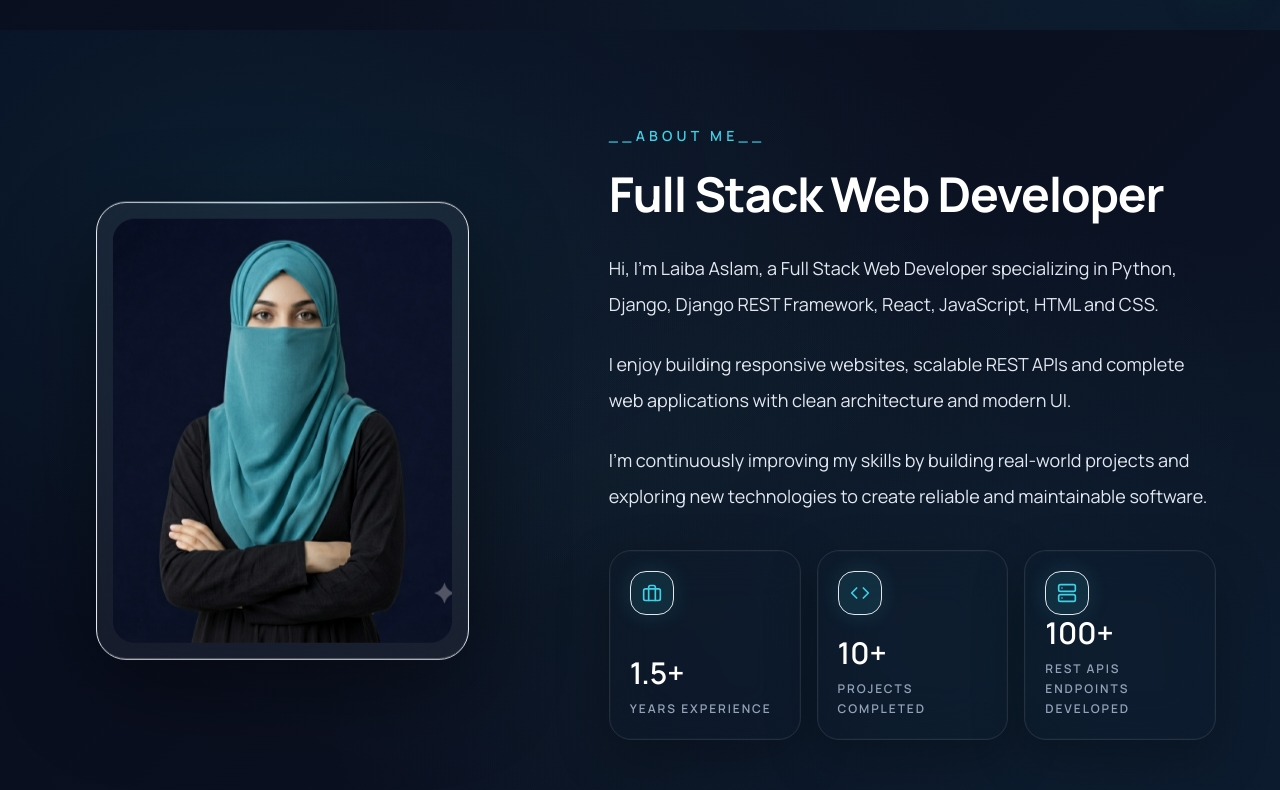
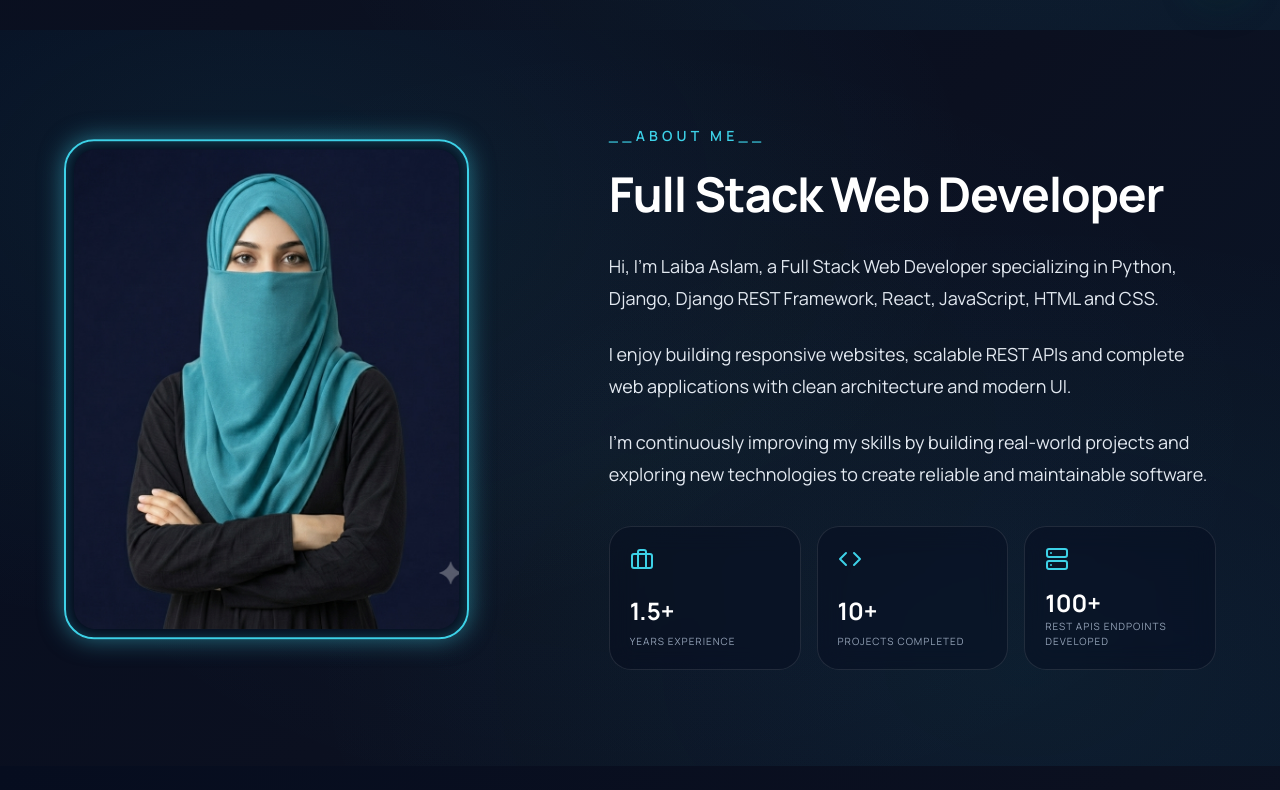
Before and after one commit to Laiba586/My_portfolio, a React (Vite) app: page / in a window 1280 px wide. Shown: the part 770-1560 px from the top of the page. Built offline with nearby package versions, Linux system fonts and the light colour scheme.

Commit message:
update hero section for responsivess

```diff
--- a/src/components/About.jsx
+++ b/src/components/About.jsx
@@ -3,21 +3,9 @@ import { FiBriefcase, FiCode, FiServer } from 'react-icons/fi'
 import profileImg from '../assets/profile.png'
 
 const stats = [
-  {
-    icon: FiBriefcase,
-    number: '1.5+',
-    label: 'Years Experience',
-  },
-  {
-    icon: FiCode,
-    number: '10+',
-    label: 'Projects Completed',
-  },
-  {
-    icon: FiServer,
-    number: '100+',
-    label: 'REST APIs EndPoints Developed',
-  },
+  { icon: FiBriefcase, number: '1.5+', label: 'Years Experience' },
+  { icon: FiCode, number: '10+', label: 'Projects Completed' },
+  { icon: FiServer, number: '100+', label: 'REST APIs EndPoints Developed' },
 ]
 
 const ease = [0.22, 1, 0.36, 1]
@@ -26,104 +14,63 @@ export default function About() {
   return (
     <section className="section overflow-hidden" id="about">
       <div className="container-max">
-        <div className="grid items-stretch gap-16 md:gap-20 lg:grid-cols-[0.4fr_0.6fr] lg:gap-[120px] xl:gap-[140px]">
+        <div className="grid items-center gap-16 md:gap-20 lg:grid-cols-[0.4fr_0.6fr] lg:gap-[120px] xl:gap-[140px]">
+
+          {/* PHOTO SECTION WITH FEROZI SPARKING GLOW */}
           <motion.div
-            className="relative mx-auto flex h-full w-full max-w-[480px] items-center justify-center lg:mx-0 lg:pl-8"
-            initial={{ opacity: 0, x: -28 }}
-            whileInView={{ opacity: 1, x: 0 }}
+            initial={{ opacity: 0, scale: 0.9 }}
+            whileInView={{ opacity: 1, scale: 1 }}
             viewport={{ once: true, amount: 0.25 }}
             transition={{ duration: 0.8, ease }}
+            className="relative mx-auto flex h-full w-full max-w-[480px] items-center justify-center lg:mx-0"
           >
-            <div className="absolute inset-8 rounded-[36px] bg-[#3dd1e7]/14 blur-3xl" />
             <motion.div
-              animate={{ y: [0, -12, 0] }}
-              transition={{ duration: 6, repeat: Infinity, ease: 'easeInOut' }}
-              className="relative"
+              animate={{ y: [0, -10, 0] }}
+              transition={{ duration: 5, repeat: Infinity, ease: 'easeInOut' }}
+              className="relative rounded-[30px] border-2 border-[#3dd1e7] shadow-[0_0_25px_rgba(61,209,231,0.5),inset_0_0_15px_rgba(61,209,231,0.3)] p-2 bg-slate-950/50"
             >
-              <motion.div
-                whileHover={{ y: -5, scale: 1.015 }}
-                transition={{ duration: 0.35, ease }}
-                className="group relative overflow-hidden rounded-[30px] border border-[#3dd1e7]/24 bg-white/[0.055] p-4 shadow-[0_30px_95px_rgba(0,0,0,0.42),0_0_0_1px_rgba(255,255,255,0.035)_inset] backdrop-blur-2xl hover:border-[#3dd1e7]/45 hover:shadow-[0_38px_120px_rgba(0,0,0,0.52),0_0_54px_rgba(61,209,231,0.16)]"
-              >
-                <div className="pointer-events-none absolute inset-x-10 top-0 h-px bg-gradient-to-r from-transparent via-cyan-200/55 to-transparent" />
-                <div className="relative overflow-hidden rounded-[22px] bg-slate-950/45">
-                  <img
-                    src={profileImg}
-                    alt="Laiba Aslam"
-                    className="aspect-[4/5] w-full object-cover object-top transition duration-700 group-hover:scale-105"
-                    style={{
-                      filter: 'brightness(0.95) contrast(1.04) saturate(0.9)',
-                    }}
-                    onError={(event) => {
-                      event.currentTarget.style.display = 'none'
-                    }}
-                  />
-                  <div className="pointer-events-none absolute inset-0 bg-gradient-to-t from-[#0b1020]/28 via-transparent to-cyan-200/5" />
-                </div>
-              </motion.div>
+              <img
+                src={profileImg}
+                alt="Laiba Aslam"
+                className="rounded-[22px] aspect-[4/5] w-full object-cover"
+              />
             </motion.div>
           </motion.div>
 
+          {/* ABOUT CONTENT */}
           <motion.div
+            initial={{ opacity: 0, y: 30 }}
+            whileInView={{ opacity: 1, y: 0 }}
+            viewport={{ once: true, amount: 0.25 }}
+            transition={{ duration: 0.8, ease, delay: 0.2 }}
             className="mx-auto flex h-full w-full max-w-4xl flex-col justify-center text-center lg:mx-0 lg:text-left"
-            initial={{ opacity: 0, x: 56 }}
-            whileInView={{ opacity: 1, x: 0 }}
-            viewport={{ once: true, amount: 0.25 }}
-            transition={{ duration: 0.8, ease, delay: 0.08 }}
           >
-            <p className="text-sm font-semibold uppercase tracking-[0.3em] text-[#3dd1e7] mb-6">
-              __About Me__
-            </p>
-            <h2 className="text-4xl font-bold tracking-tight text-white sm:text-5xl">
-              Full Stack Web Developer
-            </h2>
+            <p className="text-sm font-semibold uppercase tracking-[0.3em] text-[#3dd1e7] mb-6">__About Me__</p>
+            <h2 className="text-4xl font-bold tracking-tight text-white sm:text-5xl">Full Stack Web Developer</h2>
 
-            <div className="mt-8 space-y-6 text-[18px] leading-8 text-slate-300/92 sm:text-[18px] sm:leading-9">
-              <p>
-                Hi, I'm Laiba Aslam, a Full Stack Web Developer specializing in Python, Django, Django REST Framework, React, JavaScript, HTML and CSS.
-              </p>
-
-              <p>
-                I enjoy building responsive websites, scalable REST APIs and complete web applications with clean architecture and modern UI.
-              </p>
-
-              <p>
-                I'm continuously improving my skills by building real-world projects and exploring new technologies to create reliable and maintainable software.
-              </p>
+            <div className="mt-8 space-y-6 text-[18px] leading-8 text-slate-300/92">
+              <p>Hi, I'm Laiba Aslam, a Full Stack Web Developer specializing in Python, Django, Django REST Framework, React, JavaScript, HTML and CSS.</p>
+              <p>I enjoy building responsive websites, scalable REST APIs and complete web applications with clean architecture and modern UI.</p>
+              <p>I'm continuously improving my skills by building real-world projects and exploring new technologies to create reliable and maintainable software.</p>
             </div>
 
+            {/* STATS */}
             <motion.div
               className="mt-9 grid gap-4 sm:grid-cols-3"
-              variants={{
-                hidden: {},
-                visible: { transition: { staggerChildren: 0.12 } },
-              }}
+              variants={{ hidden: {}, visible: { transition: { staggerChildren: 0.1 } } }}
               initial="hidden"
               whileInView="visible"
-              viewport={{ once: true, amount: 0.3 }}
+              viewport={{ once: true }}
             >
               {stats.map(({ icon: Icon, number, label }) => (
                 <motion.div
                   key={label}
-                  variants={{
-                    hidden: { opacity: 0, y: 20 },
-                    visible: { opacity: 1, y: 0 },
-                  }}
-                  transition={{ duration: 0.6, ease }}
-                  whileHover={{ y: -6, scale: 1.02 }}
-                  className="group flex min-h-[156px] flex-col justify-between rounded-[22px] border border-white/10 bg-slate-950/38 p-5 shadow-[0_18px_52px_rgba(0,0,0,0.28),0_0_0_1px_rgba(255,255,255,0.025)_inset] backdrop-blur-xl transition duration-300 hover:border-[#3dd1e7]/42 hover:bg-white/[0.065] hover:shadow-[0_26px_70px_rgba(0,0,0,0.38),0_0_32px_rgba(61,209,231,0.13)]"
+                  variants={{ hidden: { opacity: 0, y: 20 }, visible: { opacity: 1, y: 0 } }}
+                  className="flex flex-col justify-between rounded-[22px] border border-white/10 bg-slate-950/30 p-5 backdrop-blur-md hover:border-[#3dd1e7]/50 transition-all"
                 >
-                  <span className="flex h-11 w-11 items-center justify-center rounded-2xl border border-[#3dd1e7]/24 bg-[#3dd1e7]/10 text-[#3dd1e7] shadow-[0_0_22px_rgba(61,209,231,0.14)] transition duration-300 group-hover:text-cyan-100 group-hover:shadow-[0_0_30px_rgba(61,209,231,0.24)]">
-                    <Icon className="h-5 w-5" />
-                  </span>
-                  <div>
-                    <span className="block text-3xl font-semibold tracking-normal text-white">
-                      {number}
-                    </span>
-                    <span className="mt-2 block text-xs font-semibold uppercase leading-5 tracking-[0.16em] text-slate-400">
-                      {label}
-                    </span>
-                  </div>
+                  <Icon className="h-6 w-6 text-[#3dd1e7] mb-4" />
+                  <span className="text-2xl font-bold text-white">{number}</span>
+                  <span className="text-[10px] uppercase tracking-widest text-slate-400">{label}</span>
                 </motion.div>
               ))}
             </motion.div>
--- a/src/components/Navbar.jsx
+++ b/src/components/Navbar.jsx
@@ -2,7 +2,7 @@ import { useState } from 'react'
 import { Link } from 'react-scroll'
 import { FiMenu, FiX } from 'react-icons/fi'
 import { motion } from 'framer-motion'
-import profileImg from '../assets/profile.png'
+import profileImg from '../assets/profile1.png'
 
 const navItems = [
   { to: 'about', label: 'About' },
@@ -21,15 +21,18 @@ export default function Navbar() {
           <div className="flex items-center justify-between px-6 py-4">
             {/* Logo + Name + Photo */}
             <div className="flex items-center gap-4">
-              <img
-                src={profileImg}
-                alt="Laiba Aslam"
-                className="w-14 h-14 rounded-full object-cover border-2 border-[#3dd1e7] shadow-[0_0_20px_rgba(61,209,231,0.4)]"
-                onError={(e) => { e.currentTarget.style.display = 'none' }}
-              />
+              {/* IMAGE FIX: Border white aur shadow white kar di hai */}
+              <div className="w-14 h-14 rounded-full border-2 border-white shadow-[0_0_15px_rgba(255,255,255,0.5)] overflow-hidden bg-slate-900">
+                <img
+                  src={profileImg}
+                  alt="Laiba Aslam"
+                  className="w-full h-full object-cover object-center scale-110"
+                  onError={(e) => { e.currentTarget.style.display = 'none' }}
+                />
+              </div>
               <div className="leading-tight">
                 <div className="text-lg sm:text-xl font-bold tracking-tight text-white">Laiba Aslam</div>
-                <div className="text-xs sm:text-sm text-slate-300">Django Web Developer</div>
+                <div className="text-xs sm:text-sm text-[#3dd1e7]">Django Web Developer</div>
               </div>
             </div>
 
@@ -62,7 +65,7 @@ export default function Navbar() {
 
             {/* Mobile Menu Toggle */}
             <button
-              className="md:hidden p-2 rounded-lg bg-white/10"
+              className="md:hidden p-2 rounded-lg bg-white/10 text-white"
               onClick={() => setOpen(!open)}
               aria-label="Toggle Menu"
             >
@@ -79,12 +82,7 @@ export default function Navbar() {
                   to={item.to}
                   smooth={true}
                   duration={700}
-                  spy={true}
-                  hashSpy={true}
-                  isDynamic={true}
-                  offset={-140}
-                  activeClass="text-accent"
-                  className="block cursor-pointer px-4 py-2 rounded-lg bg-white/5 hover:bg-white/10"
+                  className="block cursor-pointer px-4 py-2 rounded-lg bg-white/5 hover:bg-white/10 text-white"
                   onClick={() => setOpen(false)}
                 >
                   {item.label}
```
Also changed, not shown: src/components/Hero.jsx (+9 -8 lines), src/components/Projects.jsx (+41 -45 lines), src/assets/profile1.png (added).
